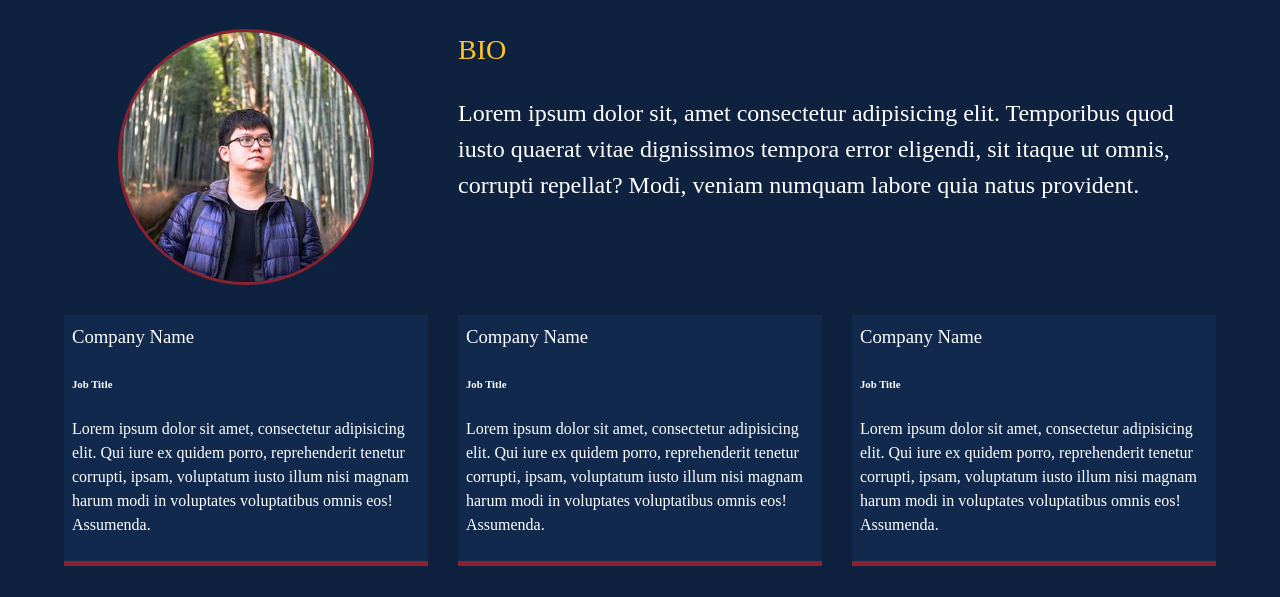
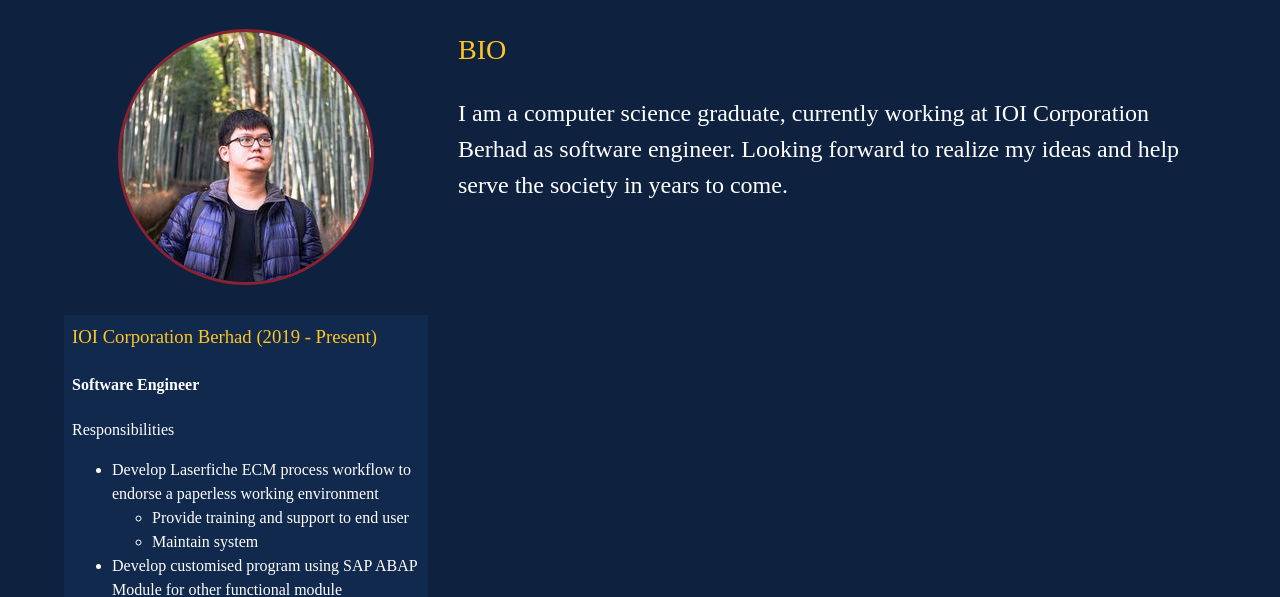
Before and after one commit to Alfred20697/Alfred20697.github.io, a website: page about.html in a window 1280 px wide. Shown: the part 205-802 px from the top of the page. Drawn offline with Linux system fonts and the light colour scheme; a web font is replaced by a local one.

Commit message:
update about

```diff
--- a/about.html
+++ b/about.html
@@ -96,25 +96,39 @@
         <div class="bio">
           <h3 class="text-secondary">BIO</h3>
           <p>
-            Lorem ipsum dolor sit, amet consectetur adipisicing elit. Temporibus
-            quod iusto quaerat vitae dignissimos tempora error eligendi, sit
-            itaque ut omnis, corrupti repellat? Modi, veniam numquam labore quia
-            natus provident.
+            I am a computer science graduate, currently working at
+            <span class="ioi-title">IOI Corporation Berhad</span> as software
+            engineer. Looking forward to realize my ideas and help serve the
+            society in years to come.
           </p>
         </div>
 
         <div class="job job-1">
-          <h3>Company Name</h3>
-          <h6>Job Title</h6>
+          <h3 class="text-secondary">
+            <span class="ioi-title">IOI Corporation Berhad</span> (2019 -
+            Present)
+          </h3>
+          <h4>Software Engineer</h4>
           <p>
-            Lorem ipsum dolor sit amet, consectetur adipisicing elit. Qui iure
-            ex quidem porro, reprehenderit tenetur corrupti, ipsam, voluptatum
-            iusto illum nisi magnam harum modi in voluptates voluptatibus omnis
-            eos! Assumenda.
+            Responsibilities
           </p>
+          <ul>
+            <li>
+              Develop Laserfiche ECM process workflow to endorse a paperless
+              working environment
+              <ul>
+                <li>Provide training and support to end user</li>
+                <li>Maintain system</li>
+              </ul>
+            </li>
+            <li>
+              Develop customised program using SAP ABAP Module for other
+              functional module
+            </li>
+          </ul>
         </div>
 
-        <div class="job job-2">
+        <!-- <div class="job job-2">
           <h3>Company Name</h3>
           <h6>Job Title</h6>
           <p>
@@ -134,7 +148,7 @@
             iusto illum nisi magnam harum modi in voluptates voluptatibus omnis
             eos! Assumenda.
           </p>
-        </div>
+        </div> -->
       </div>
     </main>
 
--- a/scss/main.scss
+++ b/scss/main.scss
@@ -30,7 +30,7 @@ h3 {
   &.sm-heading {
     margin-bottom: 2rem;
     padding: 0.2rem 1rem;
-    background: rgba(lighten($primary-color, 2), 0.5);
+    background: rgba(lighten($tertiary-color, 2), 0.8);
   }
 
   &.sp-lg-heading {
@@ -85,7 +85,7 @@ main {
   grid-gap: 30px;
   grid-template-areas:
     "bioimage bio bio"
-    "job1 job2 job3";
+    "job1 . .";
   grid-template-columns: repeat(3, 1fr);
 
   .bio-image {
@@ -104,18 +104,22 @@ main {
     grid-area: job1;
   }
 
-  .job2 {
-    grid-area: job2;
-  }
+  // .job2 {
+  //   grid-area: job2;
+  // }
 
-  .job3 {
-    grid-area: job3;
-  }
+  // .job3 {
+  //   grid-area: job3;
+  // }
 
   .job {
     background: lighten($primary-color, 3);
     padding: 0.5rem;
     border-bottom: 5px $tertiary-color solid;
+  }
+
+  .ioi-title {
+    font-family: "Times New Roman", Times, serif;
   }
 }
 
```
Also changed, not shown: css/main.css, dist/about.html, dist/css/main.css.
